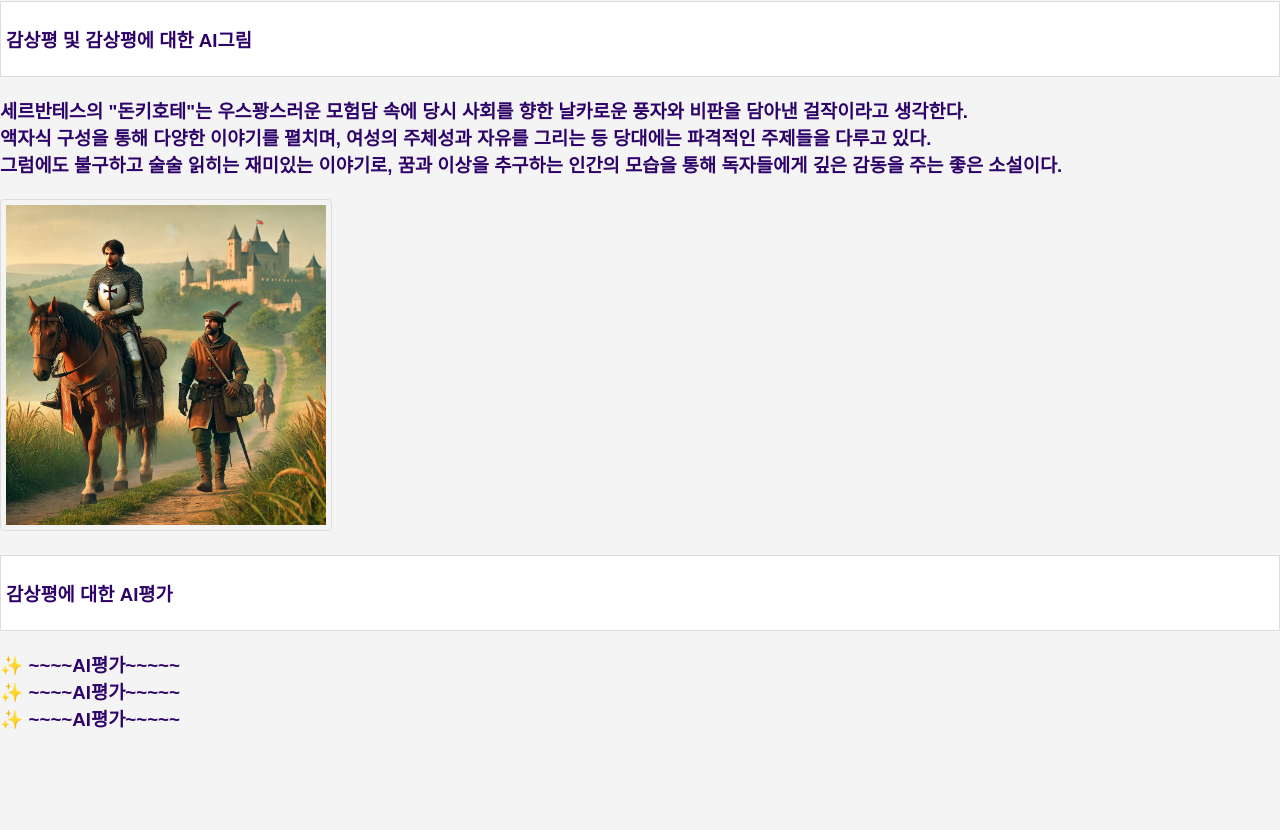
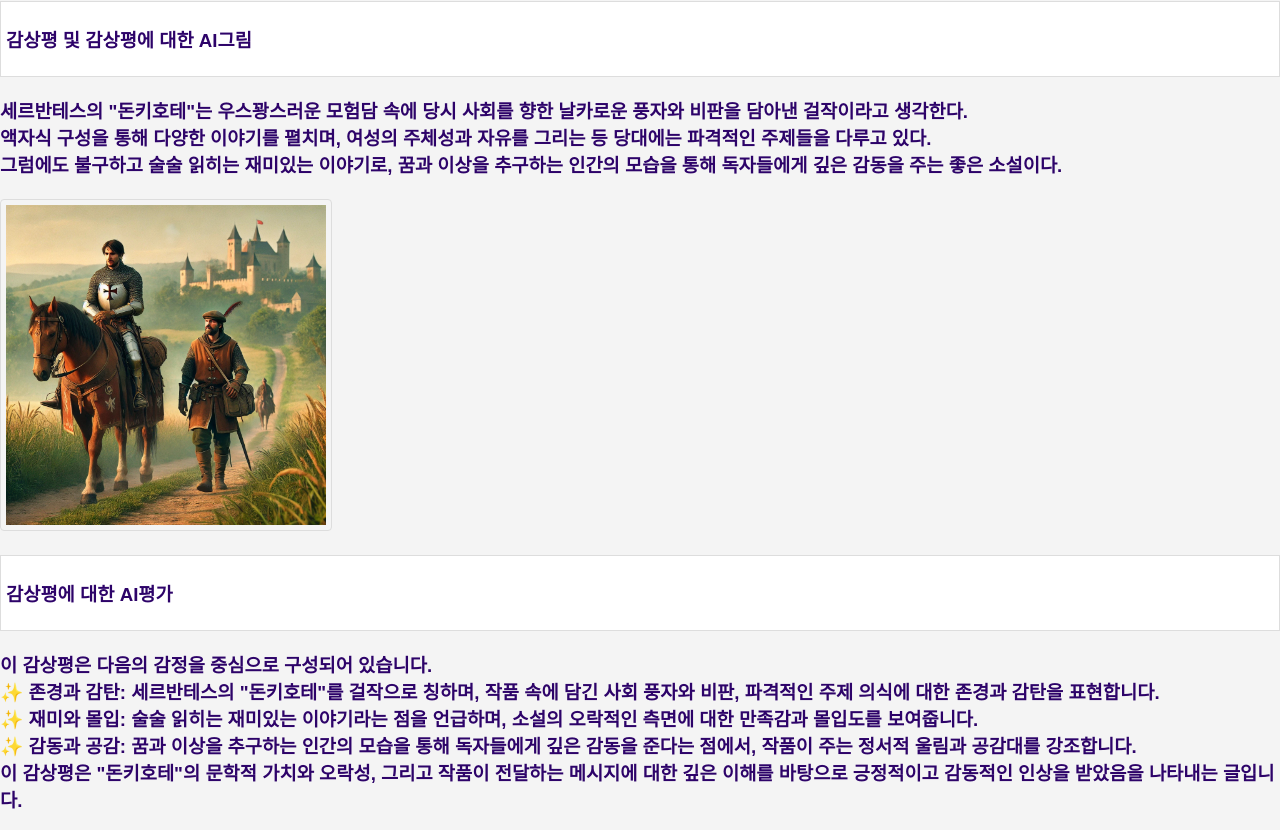
Before and after one commit to khadong/BookLog, a plain HTML site: page medieval.html in a window 1280 px wide. Shown: the part 388-1218 px from the top of the page. Before the commit the page ends 1137 px from the top, so only its background shows below. Drawn offline with Linux system fonts and the light colour scheme.

Commit message:
Update medieval.html

```diff
--- a/medieval.html
+++ b/medieval.html
@@ -25,9 +25,11 @@
     </h3>
     <li><h3>감상평에 대한 AI평가</h3></li>
     <h3>
-        &#10024; ~~~~AI평가~~~~~<br>
-        &#10024; ~~~~AI평가~~~~~<br>
-        &#10024; ~~~~AI평가~~~~~<br>
+	이 감상평은 다음의 감정을 중심으로 구성되어 있습니다.<br>
+        &#10024; 존경과 감탄: 세르반테스의 "돈키호테"를 걸작으로 칭하며, 작품 속에 담긴 사회 풍자와 비판, 파격적인 주제 의식에 대한 존경과 감탄을 표현합니다.<br>
+        &#10024; 재미와 몰입: 술술 읽히는 재미있는 이야기라는 점을 언급하며, 소설의 오락적인 측면에 대한 만족감과 몰입도를 보여줍니다.<br>
+        &#10024; 감동과 공감: 꿈과 이상을 추구하는 인간의 모습을 통해 독자들에게 깊은 감동을 준다는 점에서, 작품이 주는 정서적 울림과 공감대를 강조합니다.<br>
+	이 감상평은 "돈키호테"의 문학적 가치와 오락성, 그리고 작품이 전달하는 메시지에 대한 깊은 이해를 바탕으로 긍정적이고 감동적인 인상을 받았음을 나타내는 글입니다.<br>
     </h3>
 </ul>
 
```
